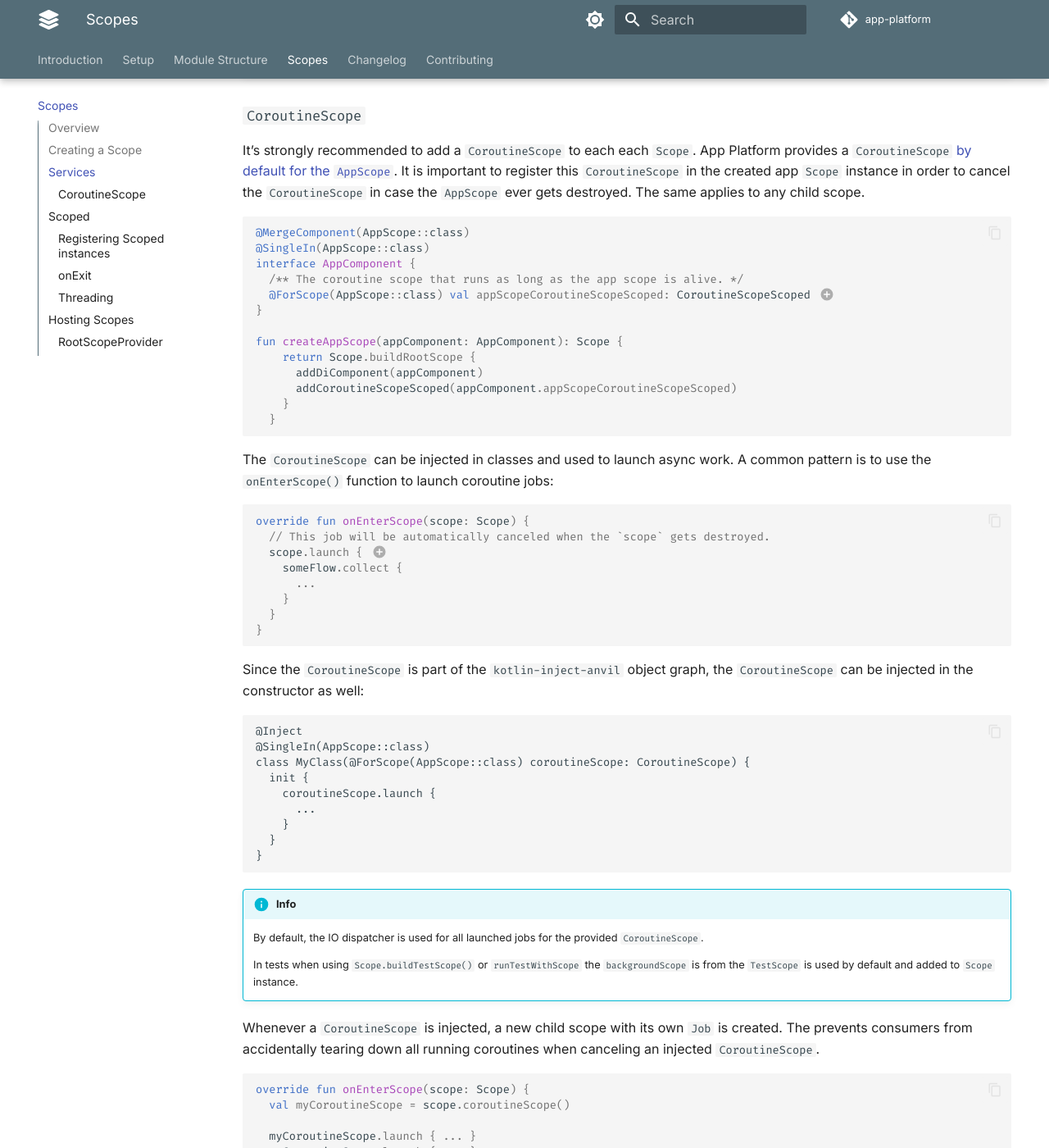
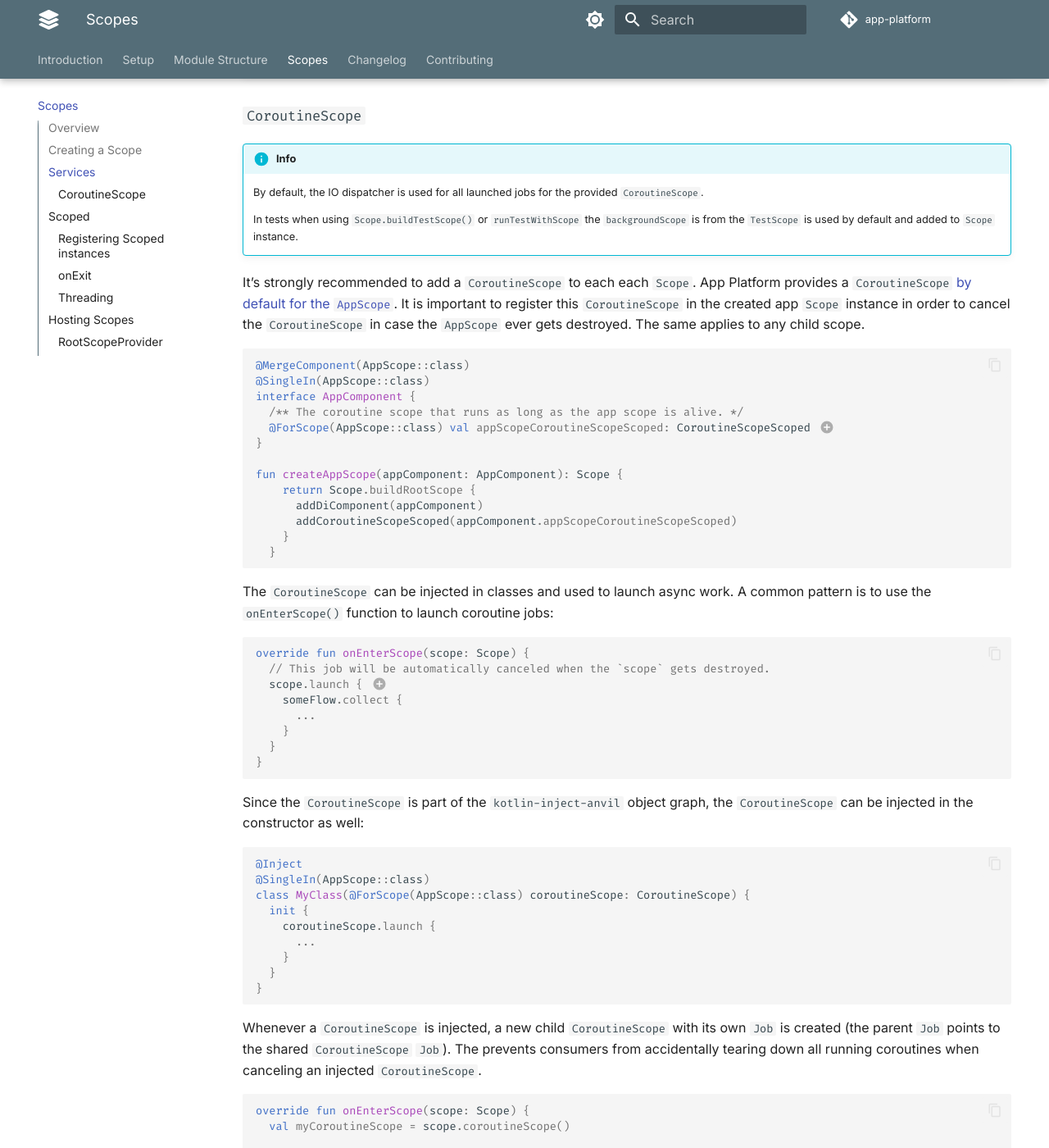
Before and after one commit to amzn/app-platform, an MkDocs documentation site: the page built from docs/scopes.md, in a window 1280 px wide and 1400 px high, scrolled down 2955 px. Shown: the whole window at 82% size. Built offline with MkDocs 1.6.1 and Material for MkDocs 9.7.7, drawn with Linux system fonts in a browser that asks for light colours; comment, search, counter and statistics services are not loaded.

Commit message:
More documentation updates.

````diff
--- a/docs/scopes.md
+++ b/docs/scopes.md
@@ -196,6 +196,13 @@ rootScope.coroutineScope()
 
 ### `CoroutineScope`
 
+!!! info
+
+    By default, the IO dispatcher is used for all launched jobs for the provided `CoroutineScope`.
+
+    In tests when using `Scope.buildTestScope()` or `runTestWithScope` the `backgroundScope` is from the `TestScope`
+    is used by default and added to `Scope` instance.
+
 It's strongly recommended to add a `CoroutineScope` to each each `Scope`. App Platform provides a `CoroutineScope`
 [by default for the `AppScope`](https://github.com/amzn/app-platform/blob/main/kotlin-inject/impl/src/commonMain/kotlin/software/amazon/app/platform/scope/coroutine/AppScopeCoroutineScopeComponent.kt).
 It is important to register this `CoroutineScope` in the created app `Scope` instance in order to cancel the
@@ -239,7 +246,7 @@ override fun onEnterScope(scope: Scope) {
 Since the `CoroutineScope` is part of the `kotlin-inject-anvil` object graph, the `CoroutineScope` can be injected
 in the constructor as well:
 
-```
+```kotlin
 @Inject
 @SingleIn(AppScope::class)
 class MyClass(@ForScope(AppScope::class) coroutineScope: CoroutineScope) {
@@ -251,15 +258,9 @@ class MyClass(@ForScope(AppScope::class) coroutineScope: CoroutineScope) {
 }
 ```
 
-!!! info
-
-    By default, the IO dispatcher is used for all launched jobs for the provided `CoroutineScope`.
-
-    In tests when using `Scope.buildTestScope()` or `runTestWithScope` the `backgroundScope` is from the `TestScope`
-    is used by default and added to `Scope` instance.
-
-Whenever a `CoroutineScope` is injected, a new child scope with its own `Job` is created. The prevents consumers
-from accidentally tearing down all running coroutines when canceling an injected `CoroutineScope`.
+Whenever a `CoroutineScope` is injected, a new child `CoroutineScope` with its own `Job` is created (the parent `Job`
+points to the shared `CoroutineScope` `Job`). The prevents consumers from accidentally tearing down all running
+coroutines when canceling an injected `CoroutineScope`.
 
 ```kotlin
 override fun onEnterScope(scope: Scope) {
@@ -292,11 +293,10 @@ so service objects will be automatically created when their corresponding scope
 when their scope is destroyed. This helps with loose coupling between our service objects. Implementing the `Scoped`
 interface is a detail, which doesn’t need to be exposed to the API layer:
 
-```kotlin
+```kotlin hl_lines="5 7"
 interface LocationProvider {
   val location: StateFlow<Location>
 }
-
 
 class AndroidLocationProvider(
   private val locationManager: LocationManager
````
